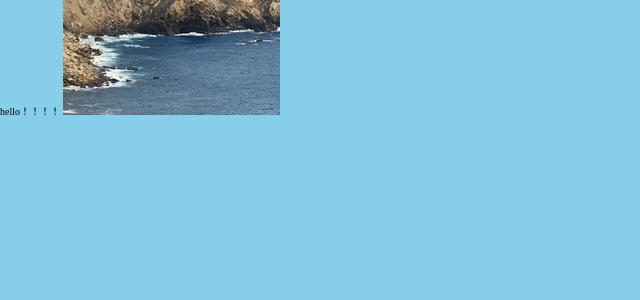
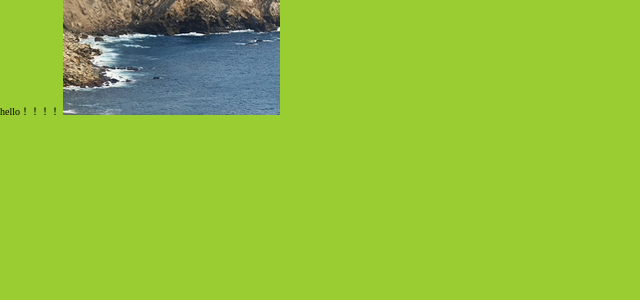
Before and after one commit to sobaotto/emotion-analysis, a React app: page / in a window 1280 px wide. Shown: the top 300 px of the page, without its empty margins (0-640 px from the left). Built offline with nearby package versions, Linux system fonts and the light colour scheme.

Commit message:
change color

```diff
--- a/src/public/css/style.css
+++ b/src/public/css/style.css
@@ -1,3 +1,3 @@
 body {
-  background-color: skyblue;
+  background-color: yellowgreen;
 }
```
